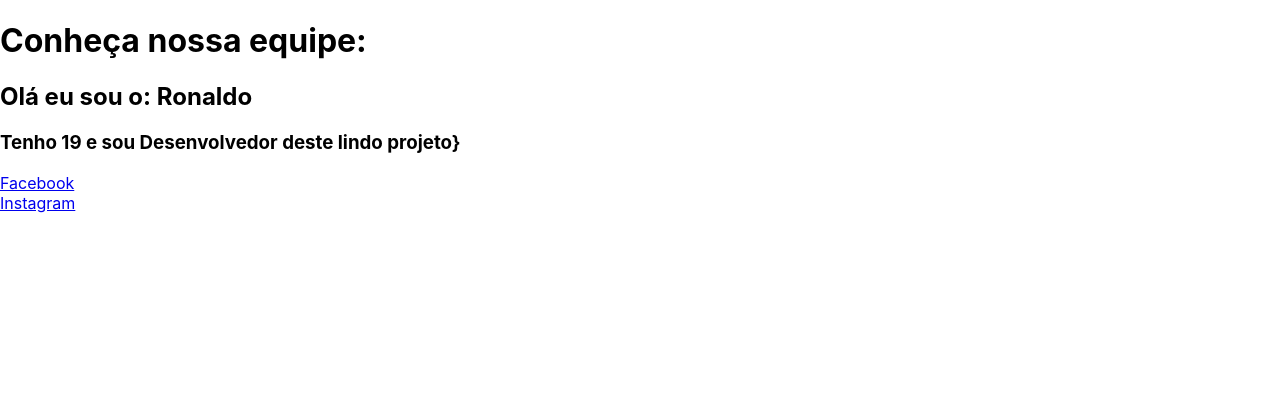
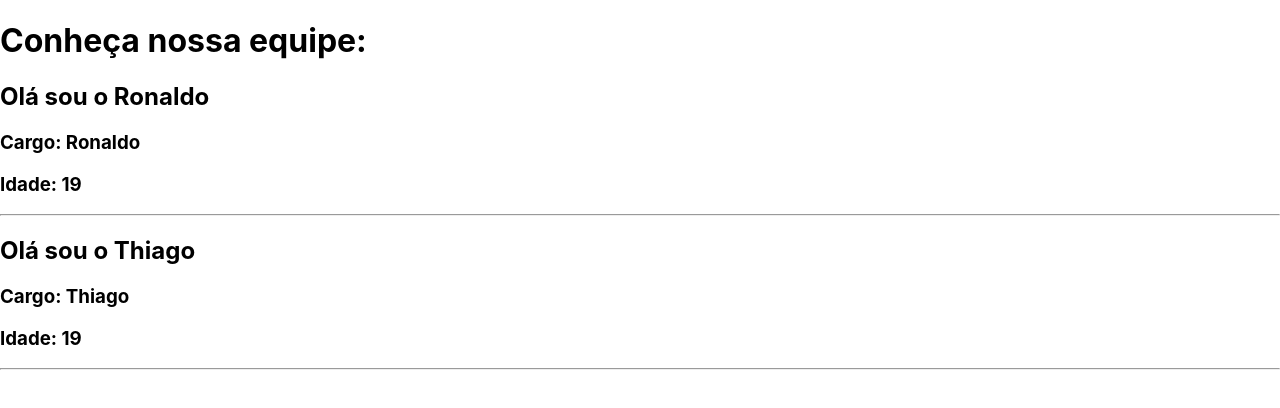
Before and after one commit to keniway/Biscoito-Sorte, a React (Create React App) app: page / in a window 1280 px wide. Shown: the top 408 px of the page. Built offline with nearby package versions, Linux system fonts and the light colour scheme.

Commit message:
Components extends part1

```diff
--- a/src/App.js
+++ b/src/App.js
@@ -1,39 +1,35 @@
-import React from 'react';
+import React, {Component} from 'react';
 
-const Equipe = (props) => {
+class Equipe extends Component{
+        render(){
             return(
             <div>
-            <Sobre nome={props.nome} cargo={props.cargo} idade={props.idade}/>
-           </div>
-); }
-
-const Sobre = (props) => {
-    return(
-        <div>
-            <h2>Olá eu sou o: {props.nome}</h2>
-            <h3>Tenho {props.idade} e sou {props.cargo} deste lindo projeto}</h3>
-
-
+                <Sobre nome={this.props.nome} cargo={this.props.cargo}
+                idade={this.props.idade} />
             </div>
             );
         }
+}
 
-const Social = (props) => {
+class Sobre extends Component{
+    render(){
         return(
             <div>
-        <a href={props.fb}>Facebook</a>
-        <br />
-        <a href={props.ig}>Instagram</a>
+                <h2> Olá sou o {this.props.nome} </h2>
+                <h3>Cargo: {this.props.nome}</h3>
+                <h3>Idade: {this.props.idade}</h3>
+                <hr />
             </div>
-    );
+        )
+    }
 }
 
 function App(){
     return(
        <div>
            <h1> Conheça nossa equipe:</h1>
-           <Equipe nome="Ronaldo" idade="19" cargo="Desenvolvedor"/>
-           <Social fb="www.google.com" ig="www.youtube.com" />
+           <Equipe nome="Ronaldo" cargo="Desenvolvedor" idade="19"/>
+           <Equipe nome="Thiago" cargo="Designer" idade="19"/>
        </div>
     );
 }
```
Lines whose indentation alone changed are shown as unchanged.
